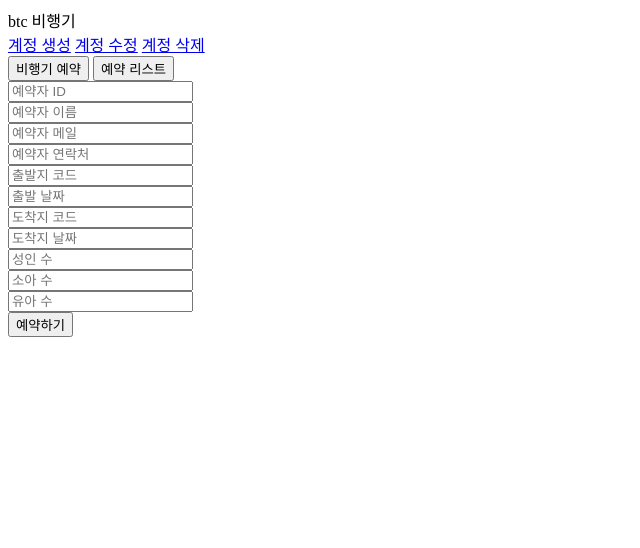
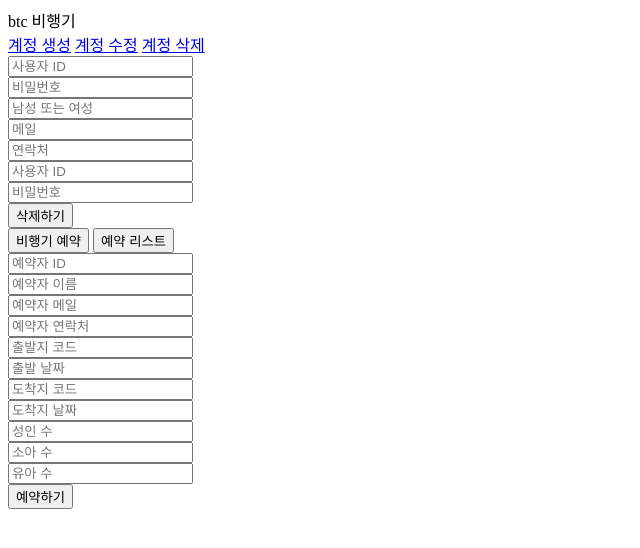
Before and after one commit to gitgusgml042933/AirReservePjt, a plain HTML site: page index.html in a window 1280 px wide. Shown: the whole page, without its empty margins (0-640 px from the left). Drawn offline with Linux system fonts and the light colour scheme.

Commit message:
두번째 HTML 완료

```diff
--- a/index.html
+++ b/index.html
@@ -16,6 +16,26 @@
             <a class="create" href="#none">계정 생성</a>
             <a class=" modify" href="#none">계정 수정</a>
             <a class="delete" href="#none">계정 삭제</a>
+        </div>
+
+        <div class="create_wrap">
+            <input type="text" name="u_id" placeholder="사용자 ID">
+            <br />
+            <input type="password" name="u_pw" placeholder="비밀번호">
+            <br />
+            <input type="text" name="u_gender" placeholder="남성 또는 여성">
+            <br />
+            <input type="email" name="u_mail" placeholder="메일">
+            <br />
+            <input type="number" name="u_phone" placeholder="연락처">
+        </div>
+
+        <div class="delete_wrap">
+            <input type="text" name="u_id" placeholder="사용자 ID">
+            <br />
+            <input type="password" name="u_pw" placeholder="비밀번호">
+            <br />
+            <button class="deleteBtn">삭제하기</button>
         </div>
 
         <div class="reserve_wrap">
@@ -46,7 +66,7 @@
             <br />
             <input type="number" name="r_child_cnt" placeholder="유아 수">
             <br />
-            <button class="reserve_complete">예약하기</button>
+            <button class="reserveBtn">예약하기</button>
         </div>
 
         <div >
```
